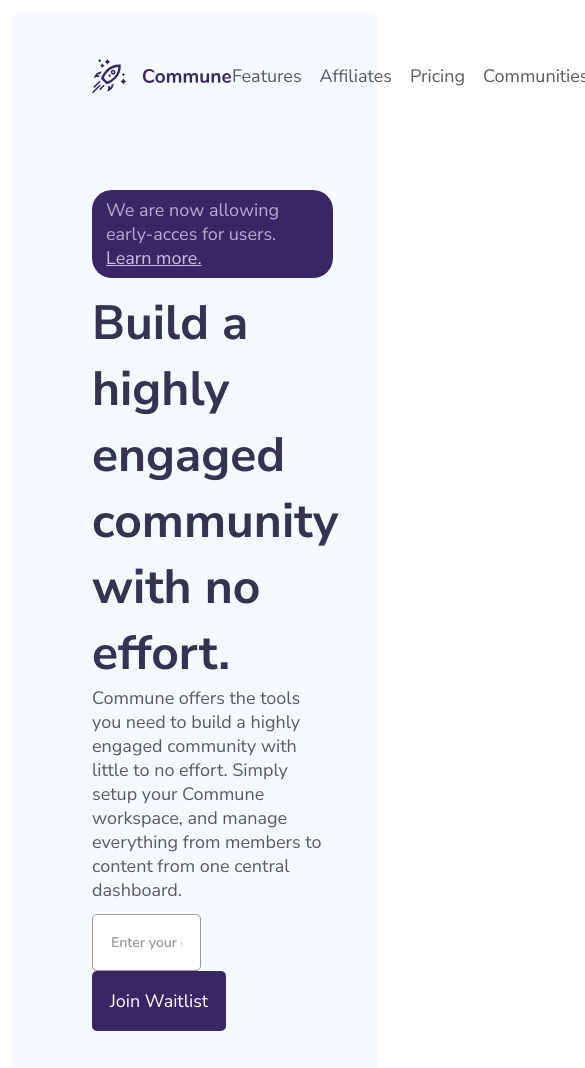
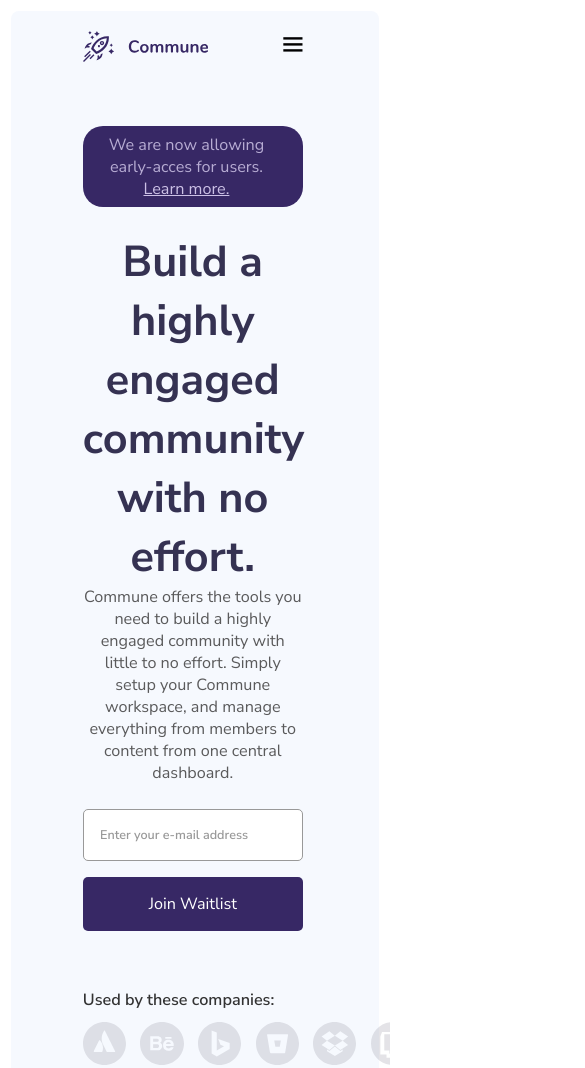
Before and after one commit to jeancmr/Developer-Portfolio-Practice2, a plain HTML site: page index.html in a window 390 px wide. Shown: the top 1068 px of the page, 585 px wide, since content can reach past the window. Drawn offline with nearby package versions, Linux system fonts and the light colour scheme.

Commit message:
navbar responsive and mobile view added

```diff
--- a/index.html
+++ b/index.html
@@ -4,20 +4,29 @@
     <meta charset="UTF-8" />
     <meta http-equiv="X-UA-Compatible" content="IE=edge" />
     <meta name="viewport" content="width=device-width, initial-scale=1.0" />
-    <title>Commune Page</title>
     <link rel="preconnect" href="https://fonts.googleapis.com" />
     <link rel="preconnect" href="https://fonts.gstatic.com" crossorigin />
     <link
       href="https://fonts.googleapis.com/css2?family=Nunito+Sans:wght@400;600;700&display=swap"
       rel="stylesheet"
     />
+    <link
+      href="https://cdn.jsdelivr.net/npm/remixicon@2.5.0/fonts/remixicon.css"
+      rel="stylesheet"
+    />
+    <link
+      rel="stylesheet"
+      href="https://unpkg.com/boxicons@latest/css/boxicons.min.css"
+    />
     <link rel="stylesheet" href="style.css" />
+    <link rel="stylesheet" href="queries.css" />
+    <script defer src="script.js"></script>
+    <title>Commune Page</title>
   </head>
   <body>
     <div class="container-page">
-      <header class="container">
+      <header class="header container">
         <img class="logo-icon" src="Assets/Logo.svg" alt="logo commune" />
-        <div class="main-navbar">
         <ul class="main-navbar-list">
           <li><a class="main-nav-link" href="#">Features</a></li>
           <li><a class="main-nav-link" href="#">Affiliates</a></li>
@@ -25,7 +34,7 @@
           <li><a class="main-nav-link" href="#">Communities</a></li>
           <li><button class="btn">Join Waitlist</button></li>
         </ul>
-        </div>
+        <div class="bx bx-menu" id="menu-icon"></div>
       </header>
       <div class="hero container">
         <div class="hero-text-box">
@@ -61,5 +70,13 @@
         </div>
       </div>
     </div>
+    <!-- <script
+      type="module"
+      src="https://unpkg.com/ionicons@5.5.2/dist/ionicons/ionicons.esm.js"
+    ></script>
+    <script
+      nomodule
+      src="https://unpkg.com/ionicons@5.5.2/dist/ionicons/ionicons.js"
+    ></script> -->
   </body>
 </html>
--- /dev/null
+++ b/queries.css
@@ -0,0 +1,127 @@
+/* @media (max-width: 80em) {
+  html {
+     9px / 16px
+    font-size: 56.25%;
+  }
+} */
+@media (max-width: 59em) {
+  html {
+    /* 9px / 16px   */
+    font-size: 56.25%;
+  }
+  .hero-img-box {
+    display: none;
+  }
+  .hero {
+    grid-template-columns: 1fr;
+    text-align: center;
+  }
+  #menu-icon {
+    display: block;
+  }
+  .main-navbar-list {
+    background-color: rgba(11, 8, 20, 0.89);
+    -webkit-backdrop-filter: blur(5px);
+    backdrop-filter: blur(10px);
+    position: absolute;
+    top: 13%;
+    right: -100%;
+    width: 30%;
+    /* width: 100%; */
+    height: 100vh;
+    /* transform: translateX(100%); */
+    display: flex;
+    /* align-items: center; */
+    justify-content: center;
+    flex-direction: column;
+    /* gap: 2rem; */
+    padding: 0rem 0rem;
+    transition: all 0.5s ease;
+    /* opacity: 0;
+    pointer-events: none;
+    visibility: hidden; */
+  }
+
+  /* .nav-open .main-navbar {
+    opacity: 1;
+    pointer-events: auto;
+    visibility: visible;
+    transform: translateX(0);
+  } */
+
+  .main-navbar-list li {
+    width: 100%;
+    text-align: center;
+    transition: all 0.1s ease-in;
+  }
+  .main-navbar-list li:hover:not(:last-child) {
+    background-color: #333;
+    /* font-size: 2.2rem; */
+  }
+
+  .main-navbar-list .btn {
+    font-size: 2.4rem;
+    width: auto;
+  }
+  .main-nav-link:link,
+  .main-nav-link:visited {
+    padding: 1rem 0;
+    font-size: 2.4rem;
+    color: #f6f9fe;
+    font-weight: 600;
+    transition: all 0.1s ease-in;
+  }
+  .main-nav-link:hover,
+  .main-nav-link:active {
+    font-size: 2.6rem;
+    color: #f6f9fe;
+    font-weight: 600;
+    border-left: 4px solid #5637b3;
+  }
+  .main-navbar-list.open {
+    right: 0%;
+  }
+  .hero-paragraph {
+    margin-bottom: 2.8rem;
+  }
+  .hero-little-title {
+    margin-bottom: 2.8rem;
+  }
+}
+@media (max-width: 39em) {
+  input {
+    width: 100%;
+    margin-bottom: 1.8rem;
+  }
+  .btn {
+    width: 100%;
+  }
+}
+
+/* @media (max-width: 35em) {
+  .header {
+    grid-template-columns: 1fr 1fr;
+  }
+  .logos {
+    grid-template-columns: repeat(2, 1fr);
+    grid-template-rows: repeat(3, 1fr);
+    column-gap: 3rem;
+  }
+  .logos img:nth-child(odd) {
+    justify-self: flex-end;
+  }
+  .logos img:nth-child(even) {
+    justify-self: flex-start;
+  }
+  .page-img {
+    height: 300px;
+    object-fit: cover;
+  }
+  .container {
+    padding: 0 3.2rem;
+  }
+  .header {
+    padding-left: 3.2rem;
+    padding-right: 3.2rem;
+  }
+} */
--- /dev/null
+++ b/script.js
@@ -0,0 +1,9 @@
+// //////////////////////////////////////////////////////
+// MAKE MOBILE NAVIGATION WORK
+const menu = document.querySelector("#menu-icon");
+const navbar = document.querySelector(".main-navbar-list");
+
+menu.onclick = () => {
+  menu.classList.toggle("bx-x");
+  navbar.classList.toggle("open");
+};
--- a/style.css
+++ b/style.css
@@ -7,9 +7,11 @@
 
 html {
   font-size: 62.5%;
+  overflow-x: hidden;
 }
 body {
   font-family: "Nunito Sans", sans-serif;
+  overflow-x: hidden;
 }
 
 .container-page {
@@ -40,11 +42,13 @@ header {
   align-items: center;
   gap: 1.8rem;
 }
+
 .main-nav-link:link,
 .main-nav-link:visited {
   text-decoration: none;
   color: #5a5a5b;
   font-size: 1.8rem;
+  display: block;
 }
 .btn {
   background: none;
@@ -58,6 +62,14 @@ header {
   border-radius: 5px;
   /* transition: all 0.3s; */
 }
+/* MOBILE */
+
+#menu-icon {
+  font-size: 3.2rem;
+  cursor: pointer;
+  display: none;
+}
+
 /* ########------- HERO --------- ########### */
 .hero {
   padding-top: 4rem;
@@ -115,7 +127,8 @@ input::placeholder {
 /* ########------- USED BY --------- ########### */
 .used-by {
   margin-top: 6.4rem;
-  margin-bottom: 6.4rem;
+  /* margin-bottom: 6.4rem; */
+  padding-bottom: 6.4rem;
 }
 .used-title {
   font-weight: 600;
```
Lines whose indentation alone changed are shown as unchanged.
